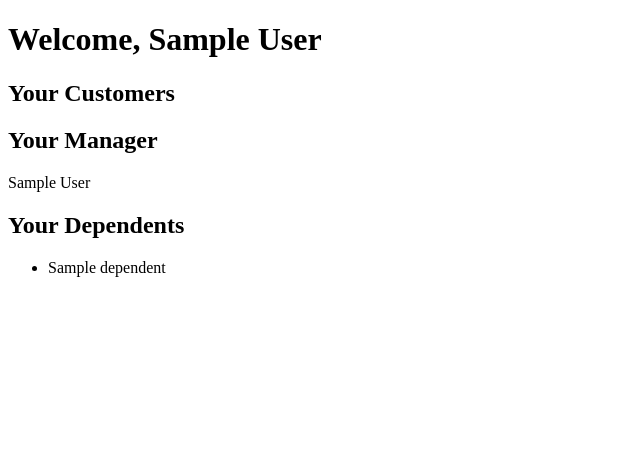
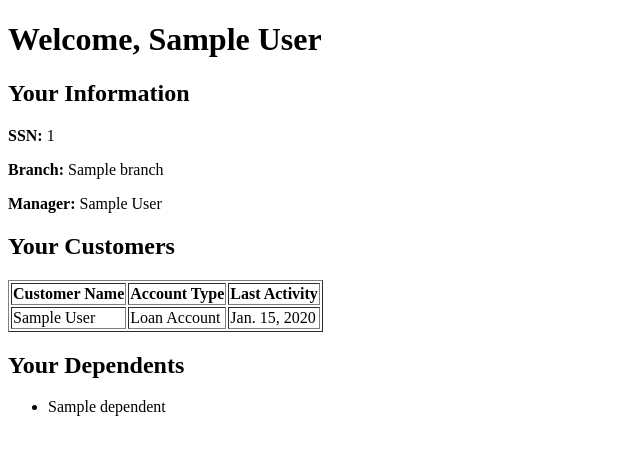
Before and after one commit to yshah0910/Proj-Bank, a Django app: page /employee/1/ in a window 1280 px wide. Shown: the top 455 px of the page, without its empty margins (0-640 px from the left). Run offline with Django 5.2, Linux system fonts and the light colour scheme; tables that the repository leaves empty hold one stand-in row (values such as "Sample post").

Commit message:
Update employee_dashboard.html

```diff
--- a/bank/templates/employee_dashboard.html
+++ b/bank/templates/employee_dashboard.html
@@ -5,18 +5,42 @@
 </head>
 <body>
     <h1>Welcome, {{ employee.name }}</h1>
+
+    <h2>Your Information</h2>
+    <p><strong>SSN:</strong> {{ employee.ssn }}</p>
+    <p><strong>Branch:</strong> {{ branch_name }}</p>
+    <p><strong>Manager:</strong> {{ manager_name }}</p>
+
     <h2>Your Customers</h2>
-    <ul>
-        {% for customer in customers %}
-            <li>{{ customer.name }}</li>
-        {% endfor %}
-    </ul>
-    <h2>Your Manager</h2>
-    <p>{{ employee.manager_ssn.name }}</p>
+    <table border="1">
+        <thead>
+            <tr>
+                <th>Customer Name</th>
+                <th>Account Type</th>
+                <th>Last Activity</th>
+            </tr>
+        </thead>
+        <tbody>
+            {% for customer in customer_details %}
+                <tr>
+                    <td>{{ customer.name }}</td>
+                    <td>{{ customer.account_type }}</td>
+                    <td>{{ customer.last_activity }}</td>
+                </tr>
+            {% empty %}
+                <tr>
+                    <td colspan="3">No customers assigned.</td>
+                </tr>
+            {% endfor %}
+        </tbody>
+    </table>
+
     <h2>Your Dependents</h2>
     <ul>
         {% for dependent in dependents %}
             <li>{{ dependent.name }}</li>
+        {% empty %}
+            <li>No dependents assigned.</li>
         {% endfor %}
     </ul>
 </body>
```
